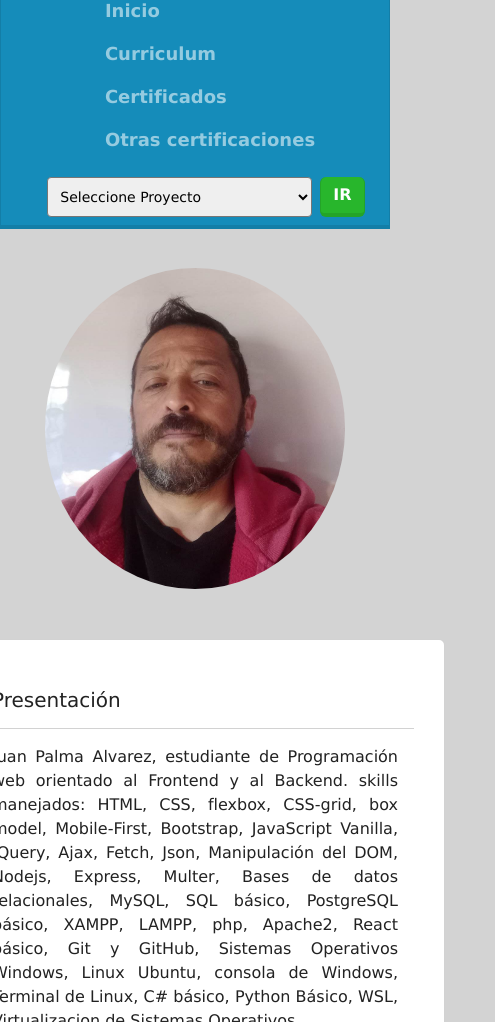
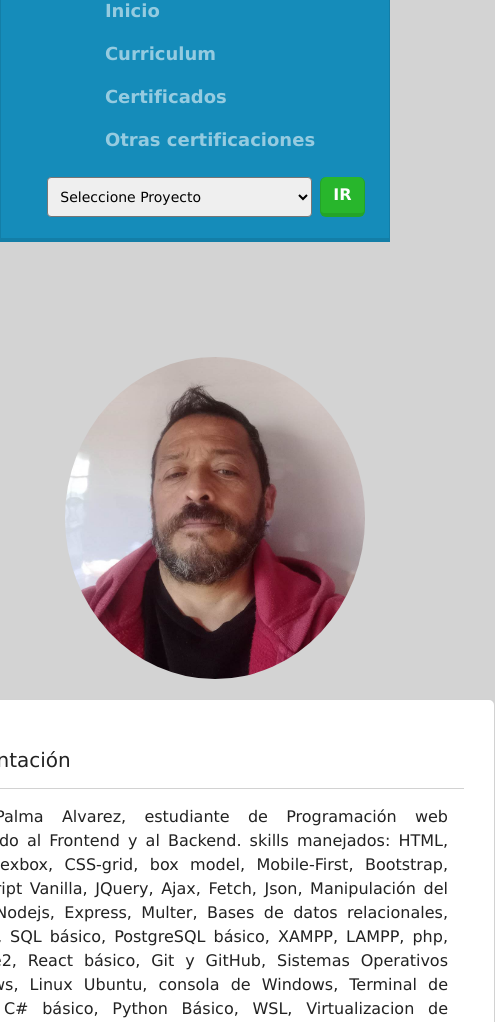
Before and after one commit to jpalma76/portafolio_con_bootstrap, a plain HTML site: page index.html in a window 390 px wide. Shown: the part 78-1100 px from the top of the page, 495 px wide, since content can reach past the window. Drawn offline with nearby package versions, Linux system fonts and the light colour scheme.

Commit message:
modifica disposion del navbar en media query de 1000px

```diff
--- a/css/style.css
+++ b/css/style.css
@@ -36,8 +36,7 @@ body {
 .certificados-container {
     display: flex;
     justify-content: center;
-    width: 100%;
-    height: 550px;
+    height: 600px;
     display: flex;
     margin-bottom: 5px;
 }
@@ -46,6 +45,7 @@ body {
 }
 .card{
     display: flex;
+    width: 600px;
     justify-content: space-around;
     padding: 30px;
 }
@@ -63,7 +63,7 @@ body {
 #curriculum {
     margin-top: 20px;
 }
-.img {
+.avatar-container {
     margin-left: 40px;
     margin-top: 55px;
 }
@@ -162,25 +162,32 @@ h5 {
 }
 
 @media(max-width: 1000px) {
+    .container {
+        display: flex;
+        flex-direction: column;
+    }
+    .select-container {
+        margin-bottom: 13px;
+    }
     .navbar {
         display: flex;
         flex-direction: column;
         position: relative;
     }
-
-    .index-container {
-        display: flex;
-        flex-direction: column;
-        align-items: center;
-        padding-top: 10px;
-    }
-    .index-container {
+    .index-container, .curriculum-container,
+.certificados-container {
         display: flex;
         flex-direction: column;
         align-items: center;
     }
+    .curriculum-container {
+        display: flex;
+        align-items: center;
+        margin: 0;
+        padding: 0;
+    }
     .card {
-        width: 500px;
+        width: 600px;
         display: flex;
         margin-top: 20px;
     }
@@ -189,8 +196,10 @@ h5 {
     }
     .img {
         display: flex;
-        margin: 30px;
-        width: 100%;
+        margin-top: 30px;
+        width: 600px;
         justify-content: center;
+        align-content: center;
     }
+
 }
--- a/index.html
+++ b/index.html
@@ -65,13 +65,13 @@
     <div class="container">
 
         <!-- seccion index -->
-        <div class="index-container my-3">
+        <div class="index-container">
 
-            <div class="col-md-5 img">
+            <div class="col-md-5 avatar-container">
                 <img id="avatar" class="avatar" src="./images/foto-mia_rojo.jpeg" alt="Foto tipo retrato mía con poleron rojo">
             </div>
 
-            <div class="col-md-6">
+            <div class="col-md-5">
                 <div class="card">
                     <div class="card-header">
                         <h5>Presentación</h5>
@@ -86,7 +86,7 @@
 
         <!-- seccion curriculum -->
         <div class="curriculum-container ">
-            <div class="col-md-5">
+            <div class="col-md-6">
                 <div class="card curriculum">
                     <div class="card-header text-center">
                         <h4>Curriculum Vitae</h4>
```
